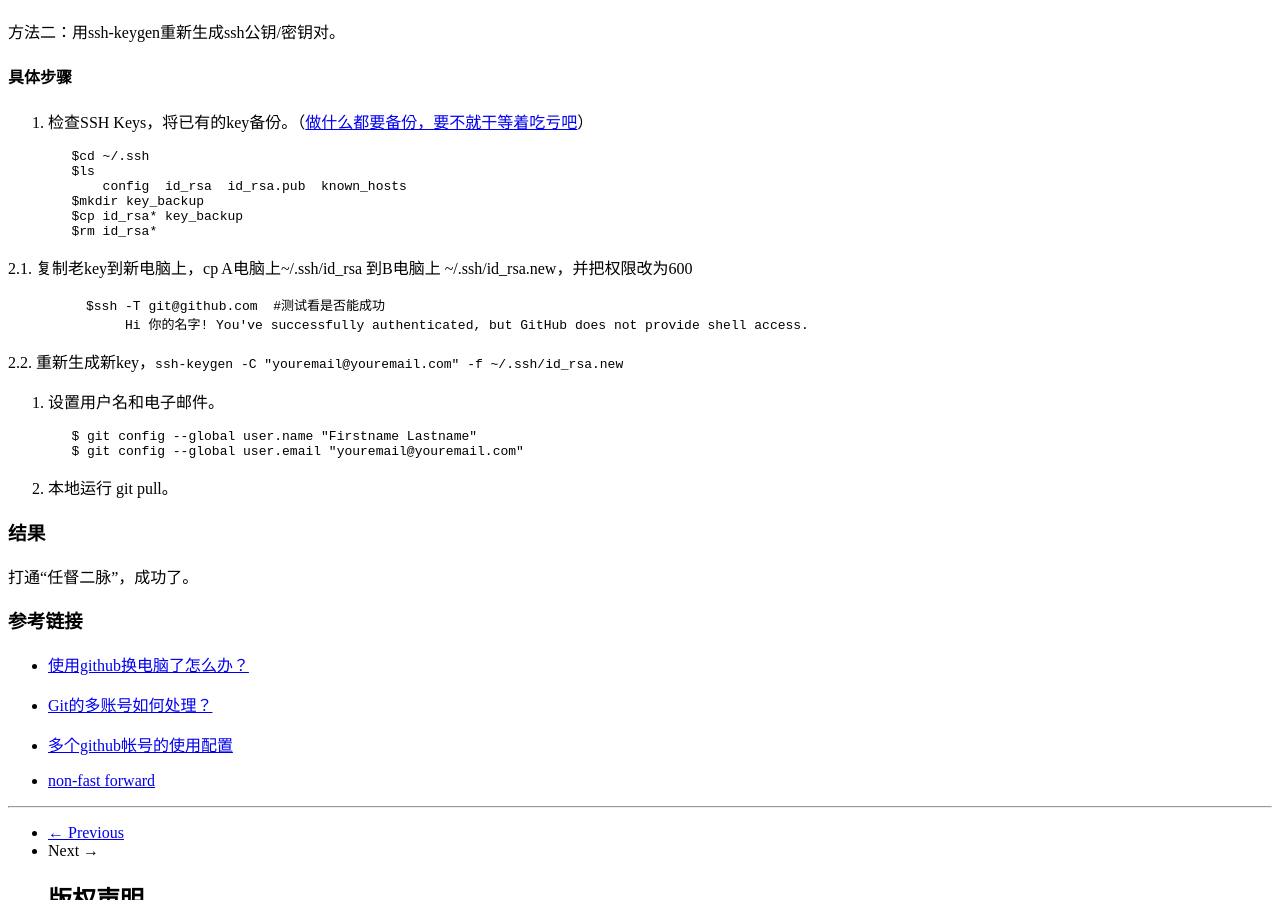
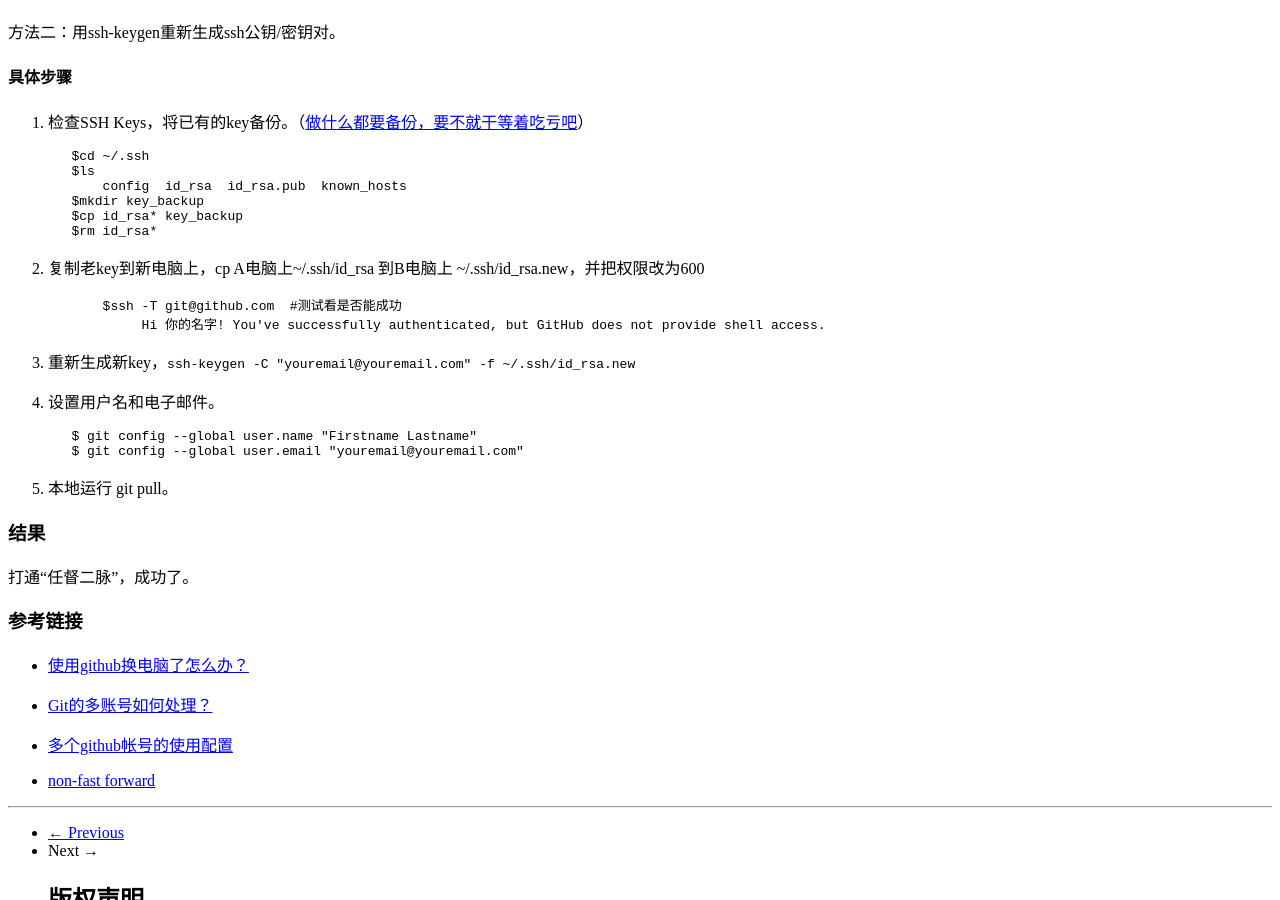
Before and after one commit to yulijia/cn, a Jekyll site: the page built from _posts/2013-02-06-use-one-github-account-on-two-computers.md, in a window 1280 px wide and 900 px high, scrolled down 688 px. Built offline with Jekyll 4.4.1, drawn with Linux system fonts in a browser that asks for light colours; comment, search, counter and statistics services are not loaded.

Commit message:
list style

```diff
--- a/_posts/2013-02-06-use-one-github-account-on-two-computers.md
+++ b/_posts/2013-02-06-use-one-github-account-on-two-computers.md
@@ -35,20 +35,20 @@ tags:
           $cp id_rsa* key_backup
           $rm id_rsa*
 
-2.1.  复制老key到新电脑上，cp A电脑上~/.ssh/id_rsa  到B电脑上 ~/.ssh/id_rsa.new，并把权限改为600
+2. 复制老key到新电脑上，cp A电脑上~/.ssh/id_rsa  到B电脑上 ~/.ssh/id_rsa.new，并把权限改为600
 
               $ssh -T git@github.com  #测试看是否能成功
                    Hi 你的名字! You've successfully authenticated, but GitHub does not provide shell access.
 
-2.2.  重新生成新key，<code>ssh-keygen -C "youremail@youremail.com" -f ~/.ssh/id_rsa.new</code>
+3. 重新生成新key，<code>ssh-keygen -C "youremail@youremail.com" -f ~/.ssh/id_rsa.new</code>
 
-3. 设置用户名和电子邮件。
+4. 设置用户名和电子邮件。
 
 
           $ git config --global user.name "Firstname Lastname"
           $ git config --global user.email "youremail@youremail.com"
 
-4. 本地运行 git pull。
+5. 本地运行 git pull。
 
 ###结果
 
```
